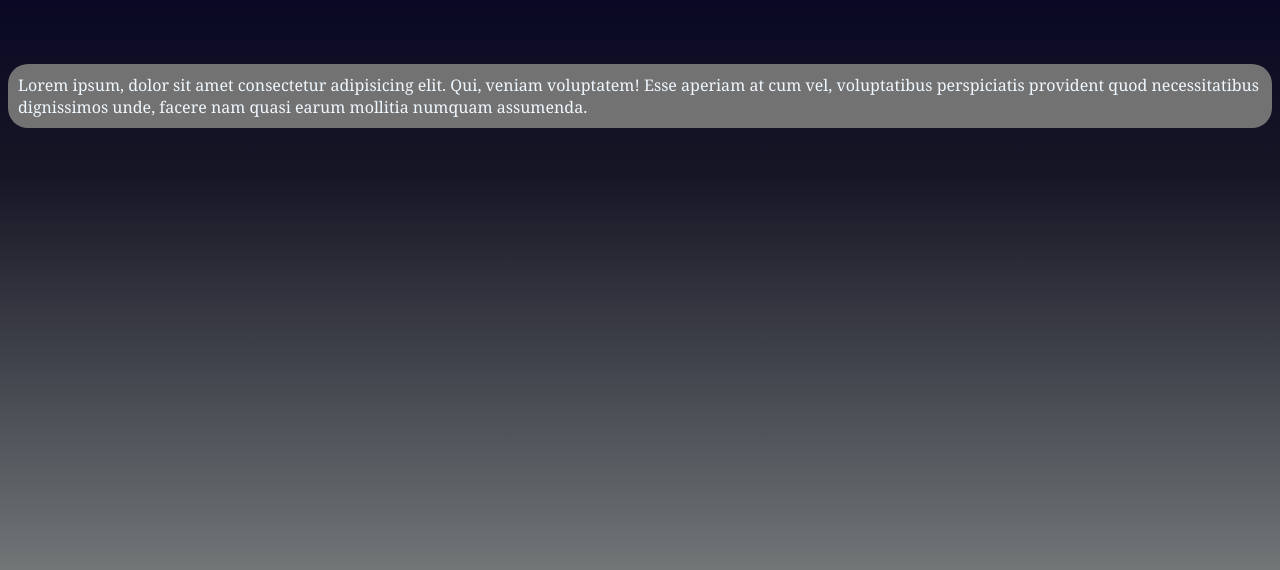
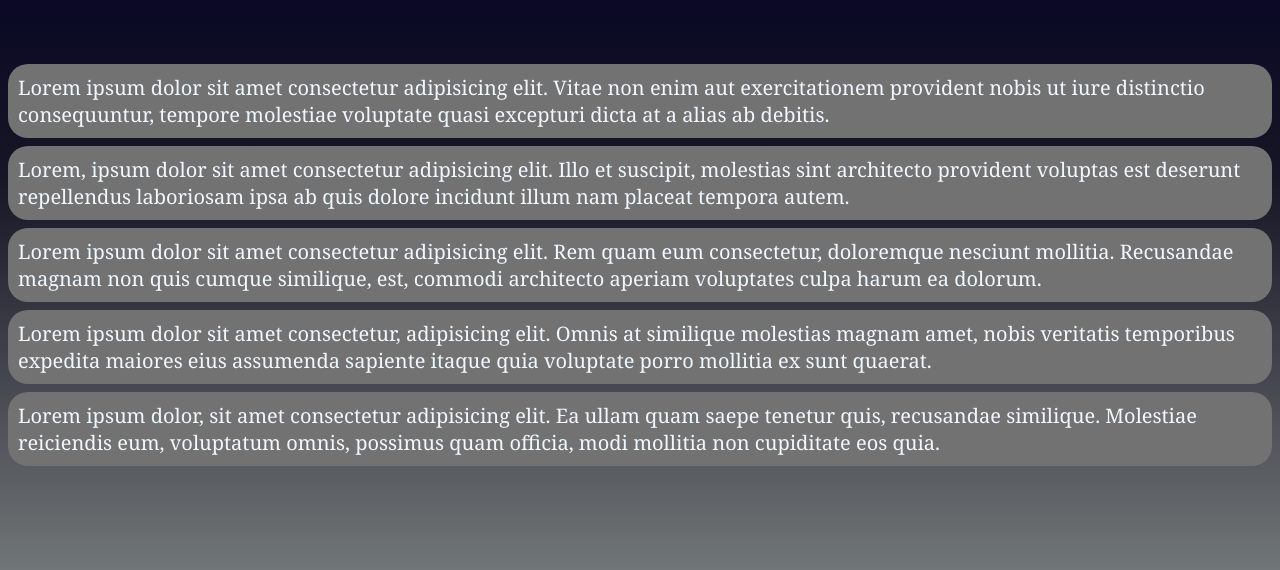
Before and after one commit to J-600/test-project1, a plain HTML site: page index.html in a window 1280 px wide. Shown: the part 190-760 px from the top of the page. Drawn offline with Linux system fonts and the light colour scheme.

Commit message:
modified the html and css
added some text, and added some effects, added redirect

```diff
--- a/index.css
+++ b/index.css
@@ -8,14 +8,26 @@
     font-weight: 800;
     font-size: 100px;
 }
-
+a{
+    text-decoration: none;
+}
 
 .text {
     color: aliceblue;
     font-family: Georgia, 'Times New Roman', Times, serif;
+    font-size: 20px;
     background: #727272;
     border-radius: 20px;
     padding:10px;
+    transition: ease-out 0.5s;
+    margin-bottom: 1vh;
+}
+
+.text:hover{
+    background: rgb(255, 255, 255);
+    color: #727272;
+    font-size: 30px;
+    transition: ease-in 0.5s;
 }
 
 body {
--- a/index.html
+++ b/index.html
@@ -8,8 +8,20 @@
 </head>
 <body>
     <h1 id ="main-title"> test </h1>
-    <div class = "text">
-        Lorem ipsum, dolor sit amet consectetur adipisicing elit. Qui, veniam voluptatem! Esse aperiam at cum vel, voluptatibus perspiciatis provident quod necessitatibus dignissimos unde, facere nam quasi earum mollitia numquam assumenda.
-    </div>
+    <a href="https://www.youtube.com/watch?v=dQw4w9WgXcQ&pp=ygUXbmV2ZXIgZ29ubmEgZ2l2ZSB5b3UgdXA%3D">
+        <div class = "text"> Lorem ipsum dolor sit amet consectetur adipisicing elit. Vitae non enim aut exercitationem provident nobis ut iure distinctio consequuntur, tempore molestiae voluptate quasi excepturi dicta at a alias ab debitis.</div>
+    </a>
+    <a href="https://www.youtube.com/watch?v=dQw4w9WgXcQ&pp=ygUXbmV2ZXIgZ29ubmEgZ2l2ZSB5b3UgdXA%3D">
+        <div class = "text"> Lorem, ipsum dolor sit amet consectetur adipisicing elit. Illo et suscipit, molestias sint architecto provident voluptas est deserunt repellendus laboriosam ipsa ab quis dolore incidunt illum nam placeat tempora autem.</div>
+    </a>
+    <a href="https://www.youtube.com/watch?v=dQw4w9WgXcQ&pp=ygUXbmV2ZXIgZ29ubmEgZ2l2ZSB5b3UgdXA%3D">
+        <div class = "text"> Lorem ipsum dolor sit amet consectetur adipisicing elit. Rem quam eum consectetur, doloremque nesciunt mollitia. Recusandae magnam non quis cumque similique, est, commodi architecto aperiam voluptates culpa harum ea dolorum.</div>
+    </a>
+    <a href="https://www.youtube.com/watch?v=dQw4w9WgXcQ&pp=ygUXbmV2ZXIgZ29ubmEgZ2l2ZSB5b3UgdXA%3D">
+        <div class = "text"> Lorem ipsum dolor sit amet consectetur, adipisicing elit. Omnis at similique molestias magnam amet, nobis veritatis temporibus expedita maiores eius assumenda sapiente itaque quia voluptate porro mollitia ex sunt quaerat.</div>
+    </a>
+    <a href="https://www.youtube.com/watch?v=dQw4w9WgXcQ&pp=ygUXbmV2ZXIgZ29ubmEgZ2l2ZSB5b3UgdXA%3D">
+        <div class = "text"> Lorem ipsum dolor, sit amet consectetur adipisicing elit. Ea ullam quam saepe tenetur quis, recusandae similique. Molestiae reiciendis eum, voluptatum omnis, possimus quam officia, modi mollitia non cupiditate eos quia.</div>
+    </a>
 </body>
 </html>
```
